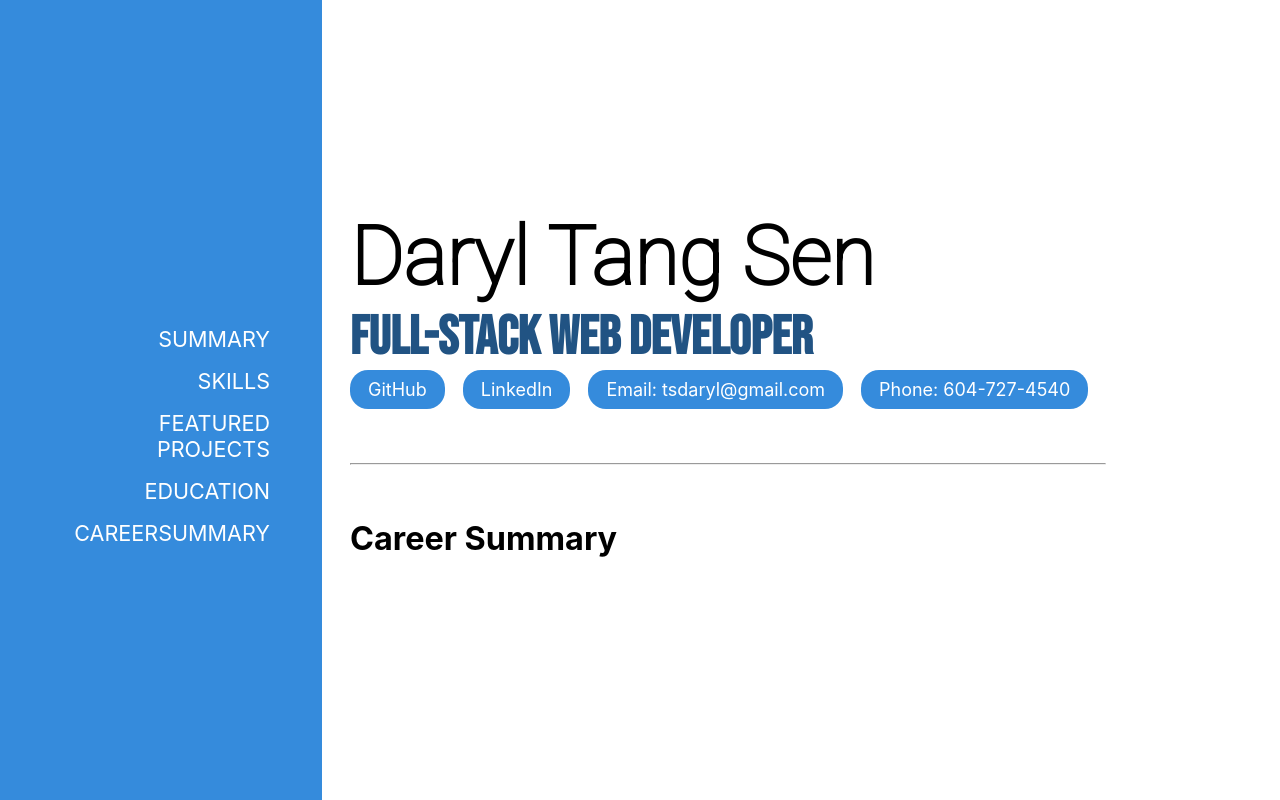
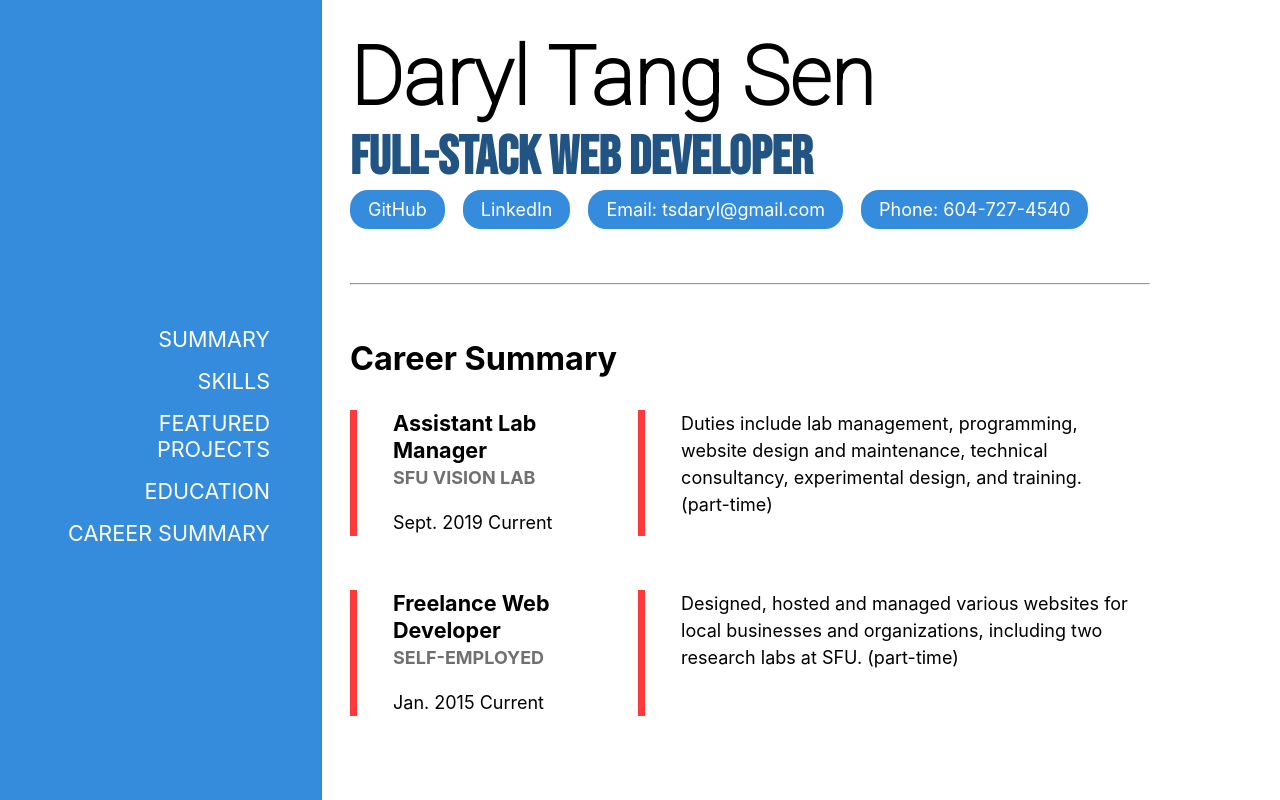
Before and after one commit to daryl-sen/sensworks, a React (Create React App) app: page /career in a window 1280 px wide. Built offline with nearby package versions, Linux system fonts and the light colour scheme.

Commit message:
add career summary page, MVP ready

```diff
--- a/src/CareerSummary.js
+++ b/src/CareerSummary.js
@@ -1,7 +1,21 @@
+import DoubleColArticle from './components/DoubleColArticle';
+
 function CareerSummary(props) {
   return (
     <section>
       <h3>Career Summary</h3>
+      <DoubleColArticle
+        credentials={"Assistant Lab Manager"}
+        credentialIssuer={"SFU Vision Lab"}
+        timeframe={"Sept. 2019 Current"}
+        description={"Duties include lab management, programming, website design and maintenance, technical consultancy, experimental design, and training. (part-time)"}
+      />
+      <DoubleColArticle
+        credentials={"Freelance Web Developer"}
+        credentialIssuer={"Self-employed"}
+        timeframe={"Jan. 2015 Current"}
+        description={"Designed, hosted and managed various websites for local businesses and organizations, including two research labs at SFU. (part-time)"}
+      />
     </section>
 
   );
--- a/src/components/MainRouter.js
+++ b/src/components/MainRouter.js
@@ -20,7 +20,7 @@ const MainRouter = () => {
             <Link to="/skills">Skills</Link>
             <Link to="/featured">Featured Projects</Link>
             <Link to="/education">Education</Link>
-            <Link to="/career">CareerSummary</Link>
+            <Link to="/career">Career Summary</Link>
           </div>
         </nav>
 
```
